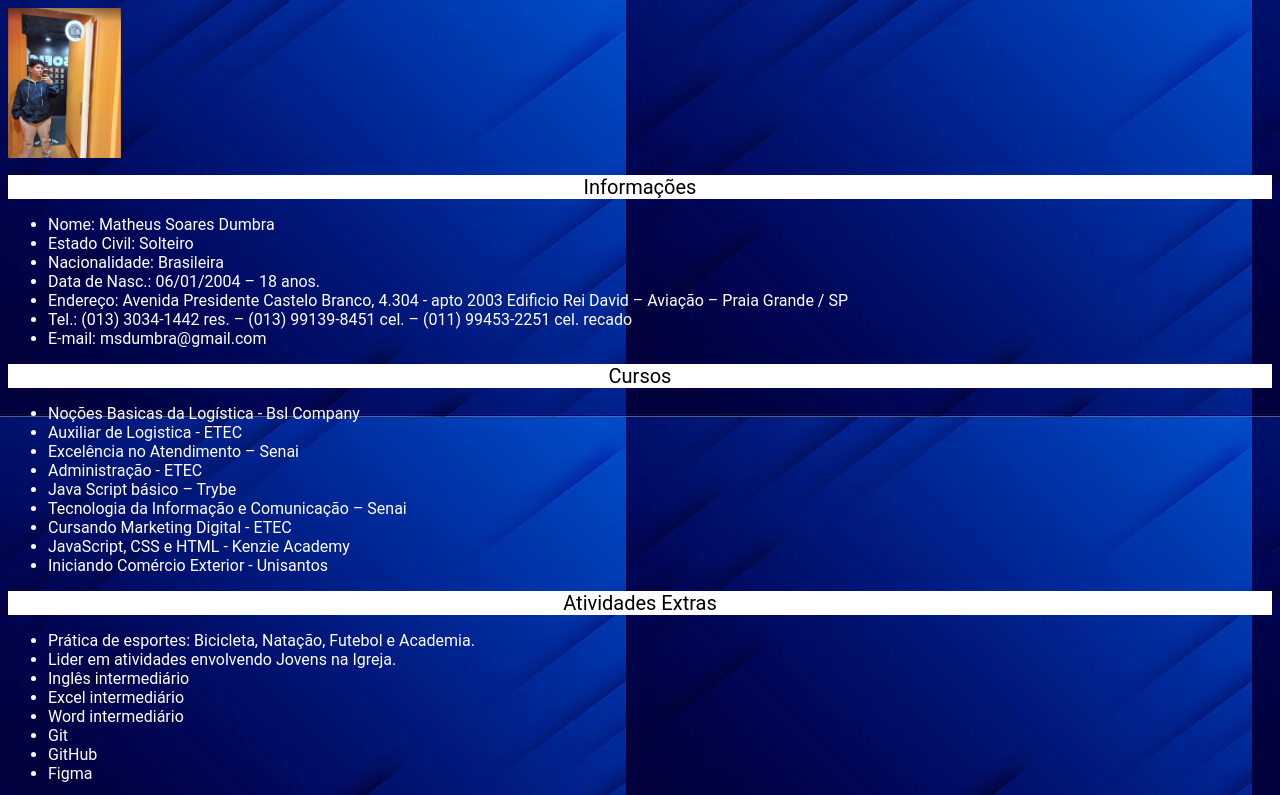
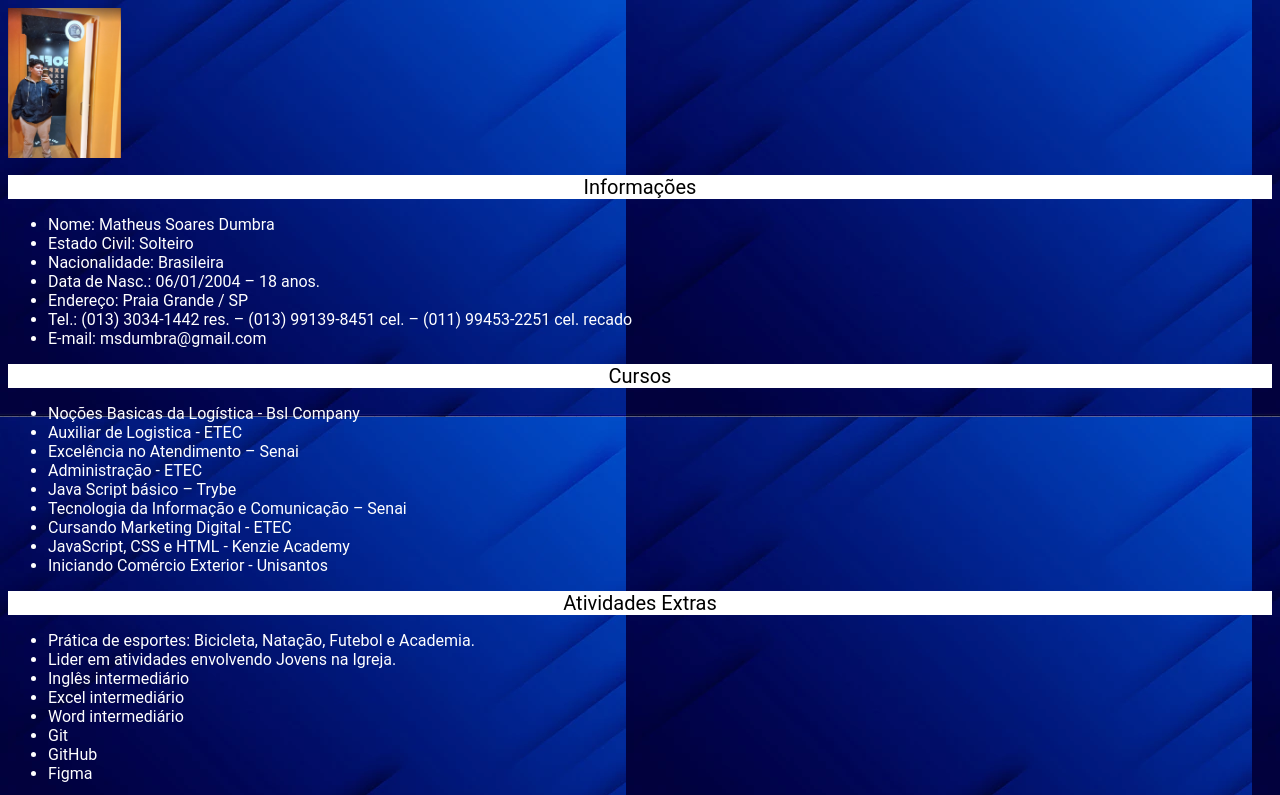
Before and after one commit to MatheusSoaresDumbra/Meu-Curr-culo, a plain HTML site: page index.html in a window 1280 px wide. Shown: the top 795 px of the page. Drawn offline with Linux system fonts and the light colour scheme.

Commit message:
atualizacao2

```diff
--- a/index.html
+++ b/index.html
@@ -19,7 +19,7 @@
       <li>Estado Civil: Solteiro</li>
       <li>Nacionalidade: Brasileira</li>
       <li>Data de Nasc.: 06/01/2004 – 18 anos.</li>
-      <li>Endereço: Avenida Presidente Castelo Branco, 4.304 - apto 2003 Edificio Rei David – Aviação – Praia Grande / SP</li>
+      <li>Endereço: Praia Grande / SP</li>
       <li>Tel.: (013) 3034-1442 res. – (013) 99139-8451 cel. – (011) 99453-2251 cel. recado</li>
       <li>E-mail: msdumbra@gmail.com</li>
     </ul>
```
